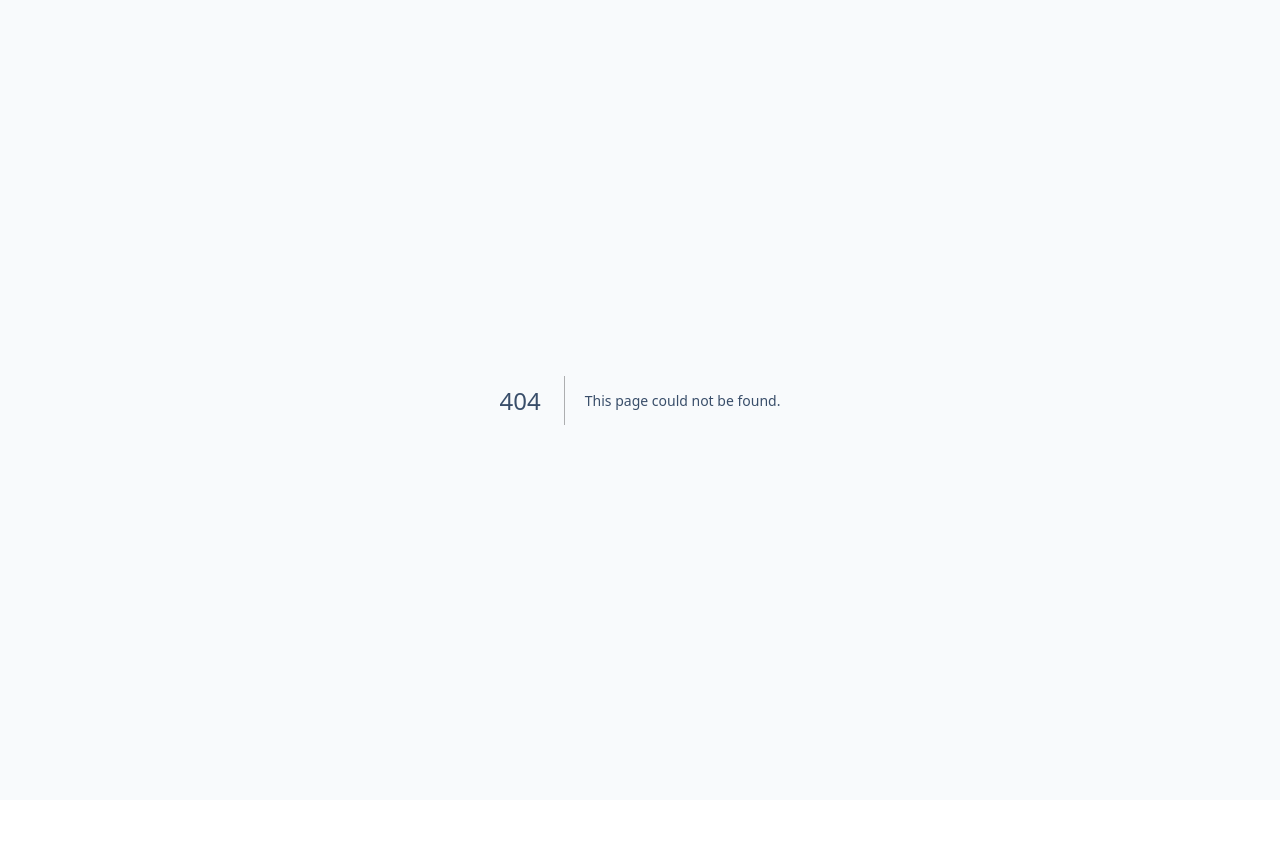
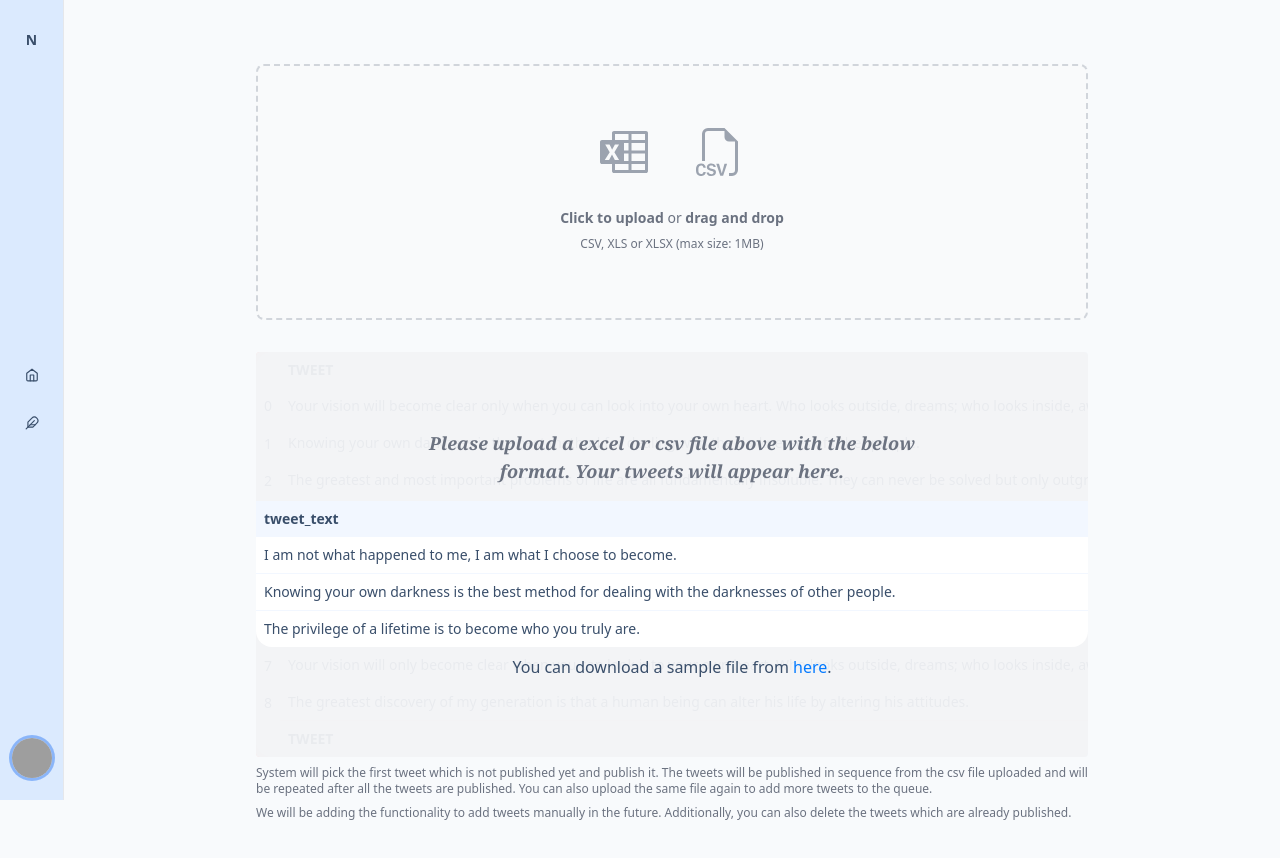
Before and after one commit to abheist/tweetcat-frontend, a Next.js app: page /tweets in a window 1280 px wide. Before the commit this address had no page. Shown: the top 858 px of the page. Before the commit the page ends 800 px from the top, so only its background shows below. Built offline with nearby package versions, Linux system fonts and the light colour scheme; grey boxes are pictures that could not be loaded.

Commit message:
🥸 Bulk upload tweets | interface done

```diff
--- /dev/null
+++ b/src/components/tweetTable.tsx
@@ -0,0 +1,154 @@
+import React from "react";
+
+export function TweetTable() {
+
+
+    const mockTweets = [
+        {
+            id: 0,
+            tweetText: "Your vision will become clear only when you can look into your own heart. Who looks outside, dreams; who looks inside, awakes.",
+            lastPublishedDate: "2023-04-05 11:17:21"
+        },
+        {
+            id: 1,
+            tweetText: "Knowing your own darkness is the best method for dealing with the darknesses of other people.",
+            lastPublishedDate: "2023-04-05 11:17:21"
+        },
+        {
+            id: 2,
+            tweetText: "The greatest and most important problems of life are all fundamentally insoluble. They can never be solved but only outgrown.",
+            lastPublishedDate: "2023-04-05 11:17:21"
+        },
+        {
+            id: 3,
+            tweetText: "The privilege of a lifetime is to become who you truly are.",
+            lastPublishedDate: "2023-04-05 11:17:21"
+        },
+        {
+            id: 4,
+            tweetText: "I am not what happened to me, I am what I choose to become.",
+            lastPublishedDate: "2023-04-05 11:17:21"
+        },
+        {
+            id: 5,
+            tweetText: "Everything that irritates us about others can lead us to an understanding of ourselves.",
+            lastPublishedDate: "2023-04-05 11:17:21"
+        },
+        {
+            id: 6,
+            tweetText: "The meeting of two personalities is like the contact of two chemical substances: if there is any reaction, both are transformed.",
+            lastPublishedDate: "2023-04-05 11:17:21"
+        },
+        {
+            id: 7,
+            tweetText: "Your vision will only become clear when you can look into your own heart. Who looks outside, dreams; who looks inside, awakes.",
+            lastPublishedDate: "2023-04-05 11:17:21"
+        },
+        {
+            id: 8,
+            tweetText: "The greatest discovery of my generation is that a human being can alter his life by altering his attitudes.",
+            lastPublishedDate: "2023-04-05 11:17:21"
+        }
+    ]
+
+    const tweets: any[] = []
+
+    if (tweets.length === 0) return (
+        <div>
+            <div className="overflow-x-auto relative bg-red-100 rounded">
+                <div
+                    className={`absolute bg-gray-100/95 z-20 w-full h-full flex justify-center items-center`}>
+                    <div className={`space-y-4`}>
+                        <p className={`text-lg mx-auto font-bold italic font-serif text-gray-500 text-center w-2/3`}>
+                            Please upload a excel or csv file above with the below format. Your tweets will appear here.
+                        </p>
+                        <div className="overflow-x-auto">
+                            <table className="table table-compact w-full">
+                                {/*TODO: add a sample file here*/}
+                                <caption className="caption-bottom mt-2">
+                                    You can download a sample file from <a className={`text-primary`} href="#">here</a>.
+                                </caption>
+                                <thead>
+                                <tr>
+                                    <th className={`lowercase`}>tweet_text</th>
+                                </tr>
+                                </thead>
+                                <tbody>
+                                <tr>
+                                    <td>I am not what happened to me, I am what I choose to become.
+                                    </td>
+                                </tr>
+                                <tr>
+                                    <td>Knowing your own darkness is the best method for dealing with the darknesses of
+                                        other people.
+                                    </td>
+                                </tr>
+                                <tr>
+                                    <td>The privilege of a lifetime is to become who you truly are.</td>
+                                </tr>
+                                </tbody>
+                            </table>
+                        </div>
+                    </div>
+                </div>
+                <table className="table table-auto table-compact w-full relative">
+                    <thead>
+                    <tr>
+                        <th></th>
+                        <th>Tweet</th>
+                        <th>Last published</th>
+                    </tr>
+                    </thead>
+                    <tbody>
+                    {
+                        mockTweets.map((tweet) => (
+                            <tr key={tweet.id}>
+                                <td>{tweet.id}</td>
+                                <td className={`line-clamp-1`}>{tweet.tweetText}</td>
+                                <td>{tweet.lastPublishedDate}</td>
+                            </tr>
+                        ))
+                    }
+                    </tbody>
+                    <tfoot>
+                    <tr>
+                        <th></th>
+                        <th>Tweet</th>
+                        <th>Last Published</th>
+                    </tr>
+                    </tfoot>
+                </table>
+            </div>
+        </div>
+    )
+
+    return <div className="overflow-x-auto">
+        <table className="table table-auto table-compact w-full relative">
+            <thead>
+            <tr>
+                <th></th>
+                <th>Tweet</th>
+                <th>Last published</th>
+            </tr>
+            </thead>
+            <tbody>
+            {
+                tweets.map((tweet) => (
+                    <tr key={tweet.id}>
+                        <td>{tweet.id}</td>
+                        <td>{tweet.tweet}</td>
+                        <td>{tweet.lastPublished}</td>
+                    </tr>
+                ))
+            }
+            </tbody>
+            <tfoot>
+            <tr>
+                <th></th>
+                <th>Tweet</th>
+                <th>Last Published</th>
+            </tr>
+            </tfoot>
+        </table>
+    </div>;
+}
--- /dev/null
+++ b/src/pages/tweets.tsx
@@ -0,0 +1,50 @@
+import Layout from "@/components/layout";
+import React from "react";
+import {SiMicrosoftexcel} from "react-icons/si";
+import {BsFiletypeCsv} from "react-icons/bs";
+import {TweetTable} from "@/components/tweetTable";
+
+
+const Tweets = () => (
+    <Layout className={`py-16`}>
+        <div className={`container mx-auto px-48`}>
+            <div className={`space-y-16 flex justify-between space-x-16 flex-grow items-center w-full`}>
+                <label htmlFor="dropzone-file"
+                       className={`flex flex-col items-center justify-center w-full h-64
+                                           border-2 border-gray-300 border-dashed rounded-lg cursor-pointer
+                                           bg-gray-50 hover:bg-gray-100 p-4`}>
+                    <div className="flex flex-col items-center justify-center pt-5 pb-6 gap-y-8 text-center">
+                        <div className={`flex gap-x-12`}>
+                            <SiMicrosoftexcel className="w-12 h-12 text-gray-400 dark:text-gray-600"/>
+                            <BsFiletypeCsv className="w-12 h-12 text-gray-400 dark:text-gray-600"/>
+                        </div>
+                        <div>
+                            <p className="mb-2 text-sm text-gray-500 dark:text-gray-400 font-bold">
+                                Click to upload <span className="font-normal">or</span> drag and drop
+                            </p>
+                            <p className="text-xs text-gray-500">
+                                CSV, XLS or XLSX (max size: 1MB)
+                            </p>
+                        </div>
+                    </div>
+                    <input id="dropzone-file" type="file" className="hidden"/>
+                </label>
+            </div>
+            {/* Write in a quote format */}
+            <div className={`mt-8`}><TweetTable/></div>
+            <div className={`text-xs mt-2 space-y-2`}>
+                <p className={`text-gray-500`}>
+                    System will pick the first tweet which is not published yet and publish it. The tweets will be
+                    published in sequence from the csv file uploaded and will be repeated after all the tweets are
+                    published. You can also upload the same file again to add more tweets to the queue.
+                </p>
+                <p className={`text-gray-500`}>
+                    We will be adding the functionality to add tweets manually in the future. Additionally, you can also
+                    delete the tweets which are already published.
+                </p>
+            </div>
+        </div>
+    </Layout>
+)
+
+export default Tweets
```
